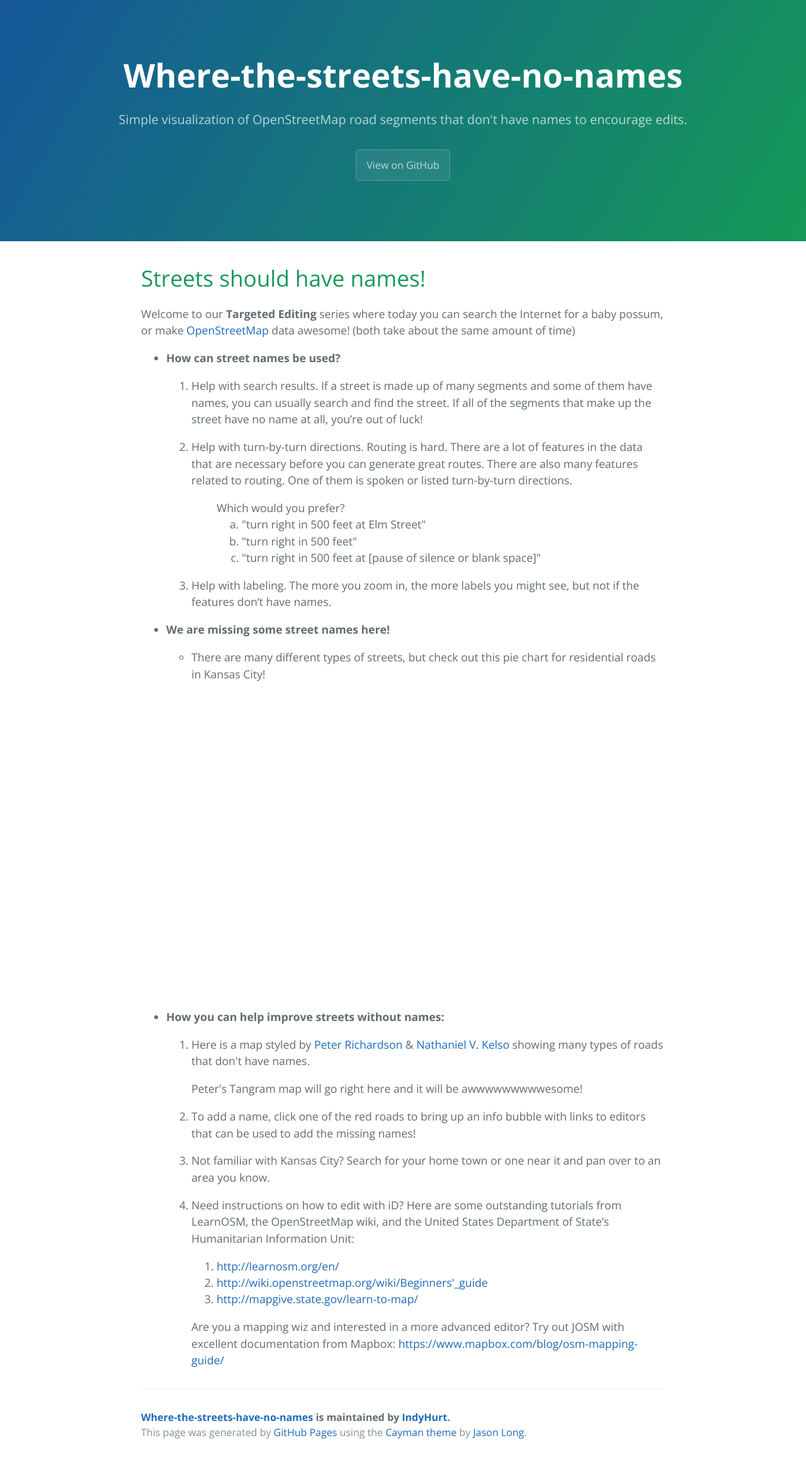
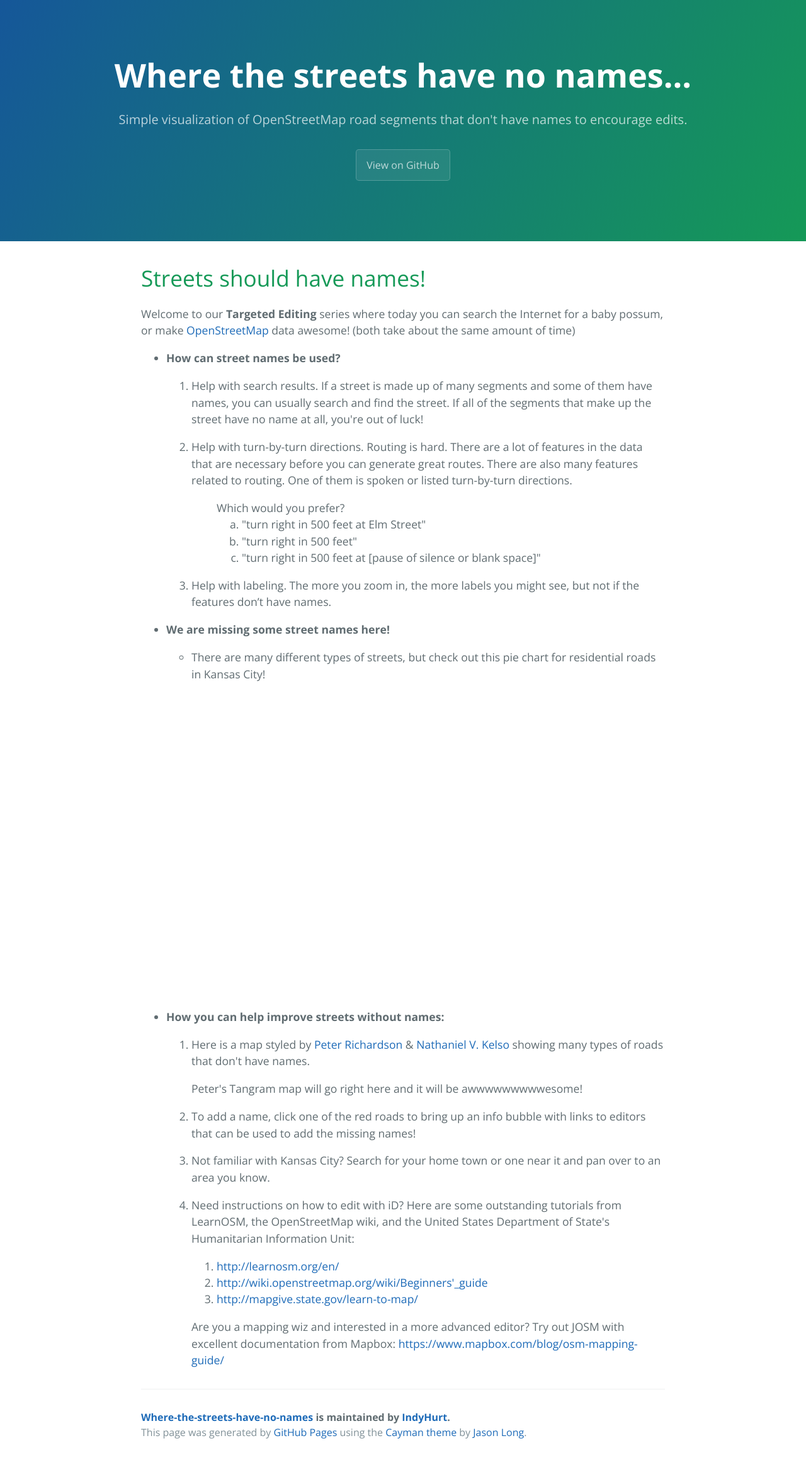
Before and after one commit to IndyHurt/where-the-streets-have-no-names, a plain HTML site: page index.html in a window 1280 px wide. Shown: the whole page at 63% size. Drawn offline with nearby package versions, Linux system fonts and the light colour scheme; a script that the page names is missing.

Commit message:
edits
text

```diff
--- a/index.html
+++ b/index.html
@@ -2,7 +2,7 @@
 <html lang="en-us">
   <head>
     <meta charset="UTF-8">
-    <title>Where-the-streets-have-no-names by IndyHurt</title>
+    <title>Where the streets have no names</title>
     <meta name="viewport" content="width=device-width, initial-scale=1">
     <link rel="stylesheet" type="text/css" href="stylesheets/normalize.css" media="screen">
     <link href='https://fonts.googleapis.com/css?family=Open+Sans:400,700' rel='stylesheet' type='text/css'>
@@ -38,7 +38,7 @@
   </head>
   <body>
     <section class="page-header">
-      <h1 class="project-name">Where-the-streets-have-no-names</h1>
+      <h1 class="project-name">Where the streets have no names...</h1>
       <h2 class="project-tagline">Simple visualization of OpenStreetMap road segments that don&#39;t have names to encourage edits.</h2>
       <a href="https://github.com/IndyHurt/where-the-streets-have-no-names" class="btn">View on GitHub</a>
     </section>
@@ -53,7 +53,7 @@
         <li><b>How can street names be used?</b>
           <p></p>
             <ol>
-                <li>Help with search results.  If a street is made up of many segments and some of them have names, you can usually search and find the street.  If all of the segments that make up the street have no name at all, you’re out of luck!</li>
+                <li>Help with search results.  If a street is made up of many segments and some of them have names, you can usually search and find the street.  If all of the segments that make up the street have no name at all, you&#39;re out of luck!</li>
                 <p></p>
                 <li>Help with turn-by-turn directions.  Routing is hard.  There are a lot of features in the data that are necessary before you can generate great routes.  There are also many features related to routing.  One of them is spoken or listed turn-by-turn directions. </li>
                 <p></p>
@@ -84,12 +84,12 @@
             <p></p>
             <ol>
                 <li>Here is a map styled by <a href="https://github.com/meetar">Peter Richardson</a> &amp; <a href="https://github.com/nvkelso">Nathaniel V. Kelso</a> showing many types of roads that don't have names.</li>
-                <p>Peter's Tangram map will go right here and it will be awwwwwwwwwesome!</p>
+                <p>Peter&#39;s Tangram map will go right here and it will be awwwwwwwwwesome!</p>
                 <li>To add a name, click one of the red roads to bring up an info bubble with links to editors that can be used to add the missing names!</li>
                 <p></p>
                 <li>Not familiar with Kansas City?  Search for your home town or one near it and pan over to an area you know.</li>
                 <p></p>
-                <li>Need instructions on how to edit with iD?  Here are some outstanding tutorials from LearnOSM, the OpenStreetMap wiki, and the United States Department of State’s Humanitarian Information Unit:</li>
+                <li>Need instructions on how to edit with iD?  Here are some outstanding tutorials from LearnOSM, the OpenStreetMap wiki, and the United States Department of State&#39;s Humanitarian Information Unit:</li>
                     <p></p>
                     <ol>
                       <li><a href="http://learnosm.org/en/">http://learnosm.org/en/</a></li>
```
